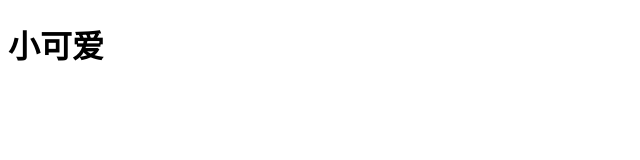
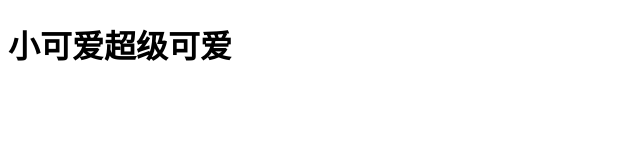
Before and after one commit to moonSJf/moonSJF.githup.io, a plain HTML site: page index.html in a window 1280 px wide. Shown: the whole page, without its empty margins (0-640 px from the left). Drawn offline with Linux system fonts and the light colour scheme.

Commit message:
新建了index.httml 添加了标题

```diff
--- a/index.html
+++ b/index.html
@@ -9,7 +9,7 @@
 </head>
 
 <body>
-    <h1>小可爱</h1>
+    <h1>小可爱超级可爱</h1>
 </body>
 
 </html>
```
